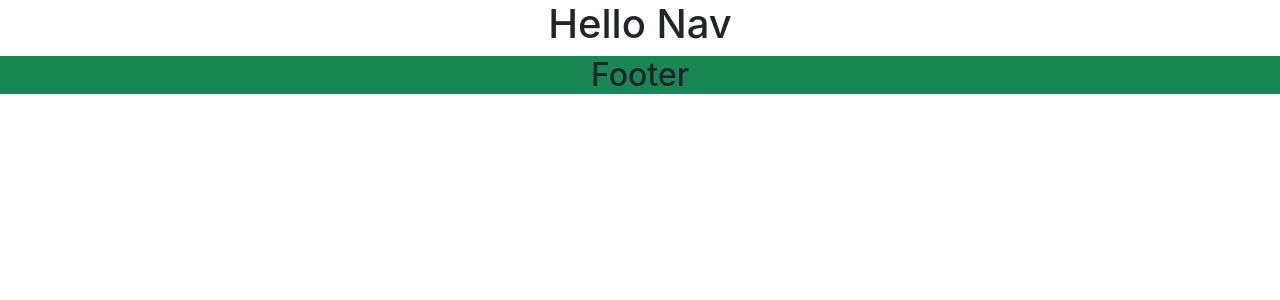
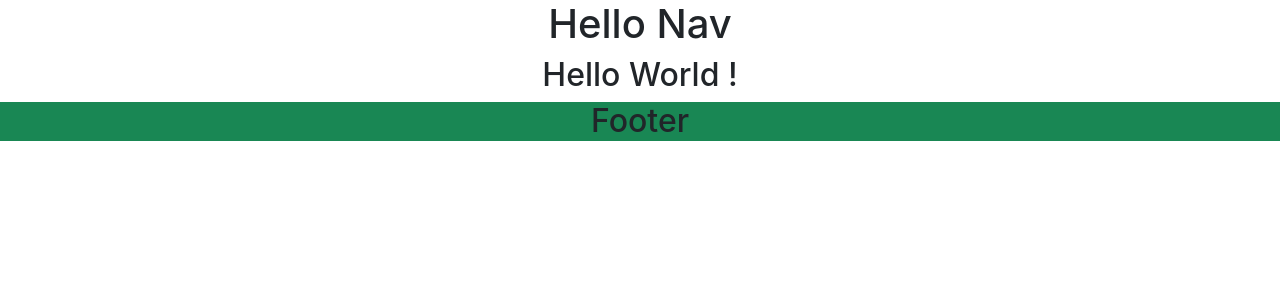
Before and after one commit to jibon969/react_zero_project, a React (Create React App) app: page / in a window 1280 px wide. Shown: the top 300 px of the page. Built offline with nearby package versions, Linux system fonts and the light colour scheme.

Commit message:
added home page

```diff
--- a/src/App.js
+++ b/src/App.js
@@ -1,12 +1,10 @@
 import "./App.css";
-import Header from "./components/Header/Header";
-import Footer from "./components/Footer/Footer";
+import Home from "./pages/Home/Home";
 
 const App = () => {
   return (
     <div className="App">
-      <Header />
-      <Footer />
+      <Home />
     </div>
   );
 };
--- /dev/null
+++ b/src/pages/Home/Home.js
@@ -0,0 +1,23 @@
+import React from "react";
+import Header from "../../components/Header/Header";
+import Footer from "../../components/Footer/Footer";
+
+const home = () => {
+  return (
+    <div>
+      <Header />
+      <section>
+        <div className="container">
+          <div className="row">
+            <div className="col-md-">
+              <h2>Hello World !</h2>
+            </div>
+          </div>
+        </div>
+      </section>
+      <Footer />
+    </div>
+  );
+};
+
+export default home;
```
Also changed, not shown: src/index.js (+6 -9 lines), 1 other file (tests, documents, lock files or other folders).
